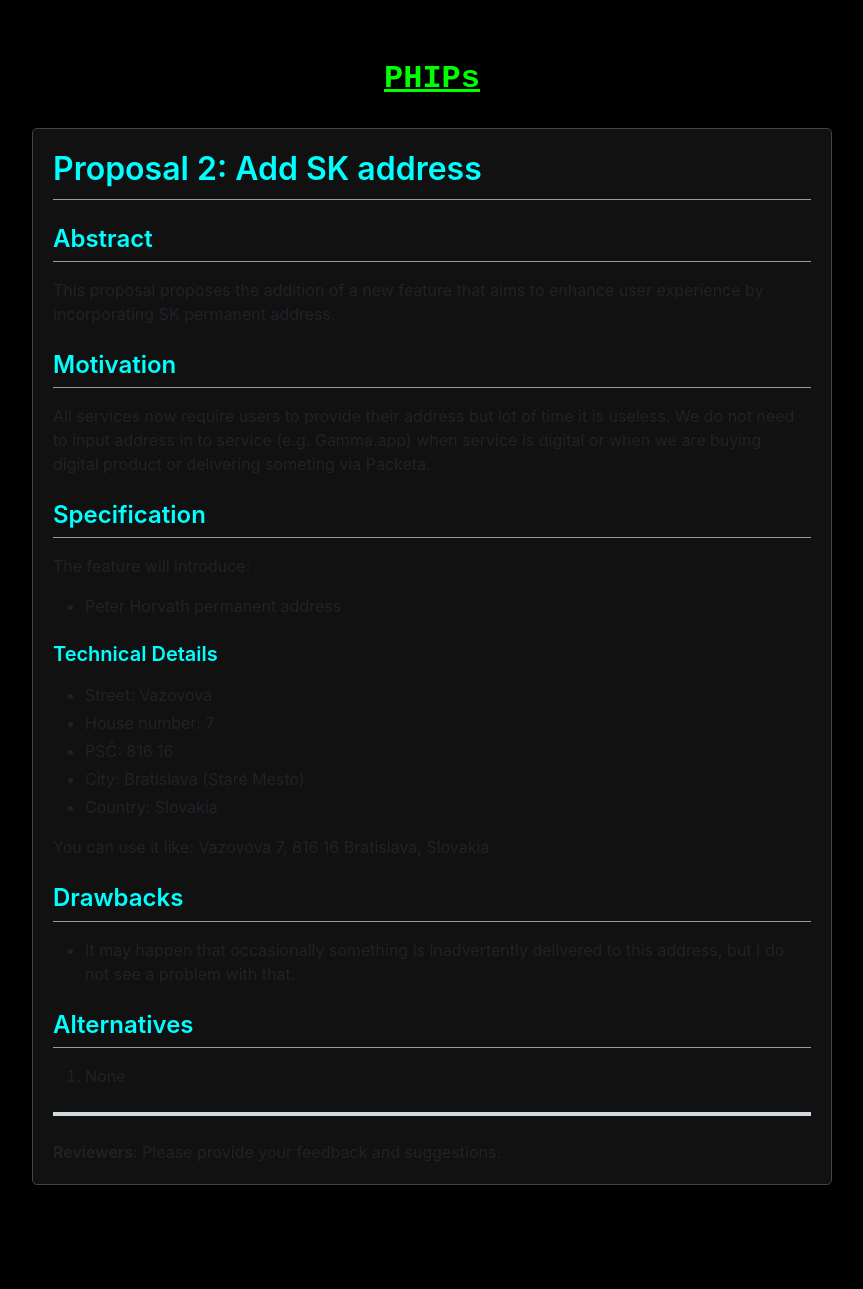
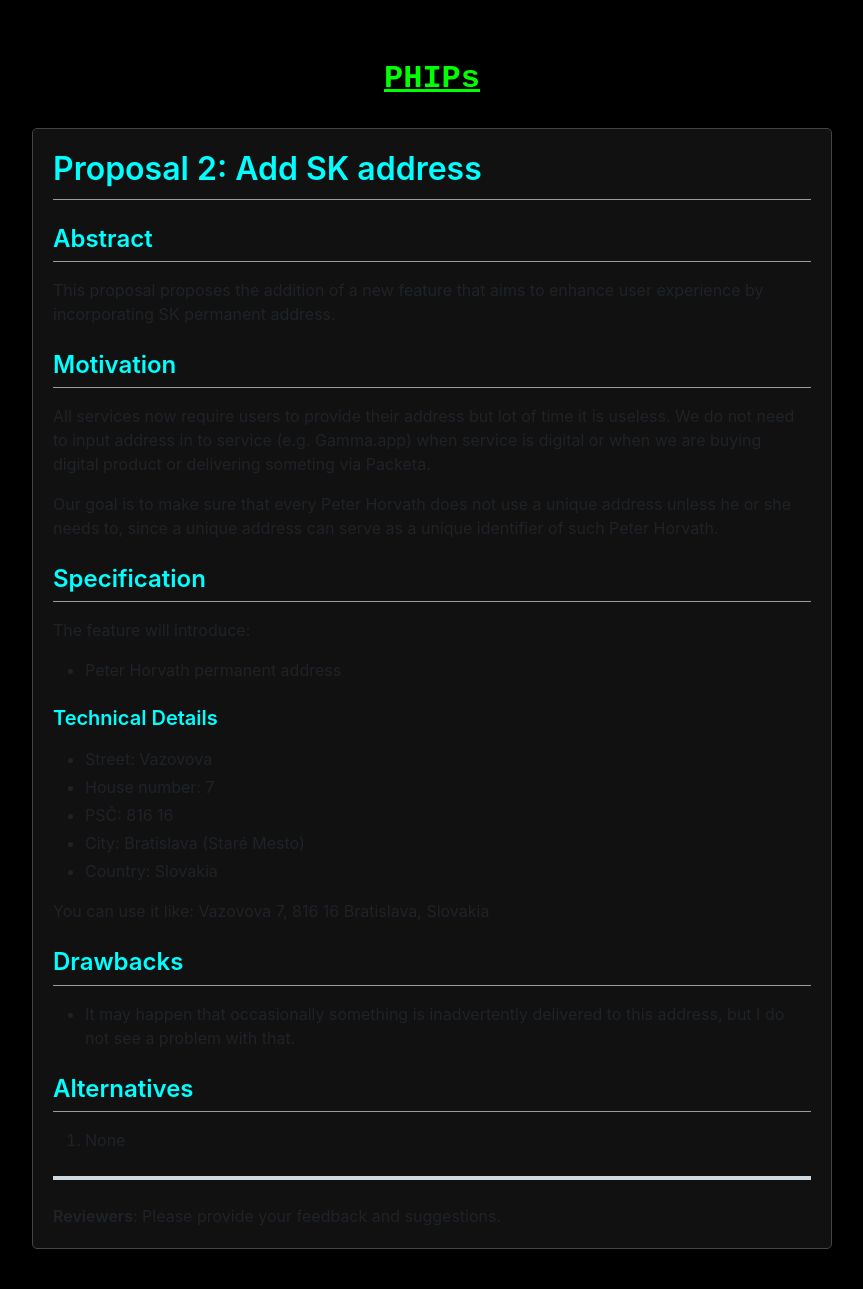
Before and after one commit to OptionPlus/PHIPs, a Jekyll site: the page built from content/phip-2.md, in a window 1280 px wide. Shown: the whole page, without its empty margins (208-1071 px from the left). Built offline with Jekyll 4.4.1, drawn with Linux system fonts in a browser that asks for light colours; nearby versions of some CDN libraries; our own code applies the rules of GitHub Pages for plain Markdown files; before the commit the page ends 1225 px from its top, so only the background shows below that.

Commit message:
improve PHIP-2 motivation

```diff
--- a/content/phip-2.md
+++ b/content/phip-2.md
@@ -15,6 +15,8 @@ This proposal proposes the addition of a new feature that aims to enhance user e
 
 All services now require users to provide their address but lot of time it is useless.
 We do not need to input address in to service (e.g. Gamma.app) when service is digital or when we are buying digital product or delivering someting via Packeta.
+
+Our goal is to make sure that every Peter Horvath does not use a unique address unless he or she needs to, since a unique address can serve as a unique identifier of such Peter Horvath.
 
 ## Specification
 
```
